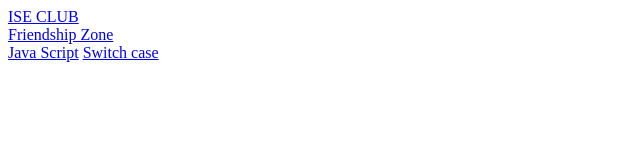
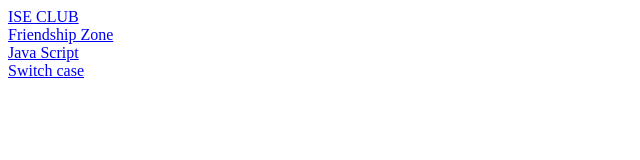
Before and after one commit to SheikLaisha/WebLab, a plain HTML site: page index.html in a window 1280 px wide. Shown: the whole page, without its empty margins (0-640 px from the left). Drawn offline with Linux system fonts and the light colour scheme.

Commit message:
javascript

```diff
--- a/index.html
+++ b/index.html
@@ -9,7 +9,7 @@
 <body>
     <a href="ISEClub/Index.html">ISE CLUB</a><br>
     <a href="Friendship_Zone/homepage.html">Friendship Zone</a><br>
-    <a href="Java_Script/allinone.html">Java Script</a>
+    <a href="Java_Script/allinone.html">Java Script</a><br>
     <a href="switchcase/switch.html">Switch case</a>
 </body>
 </html>
```
